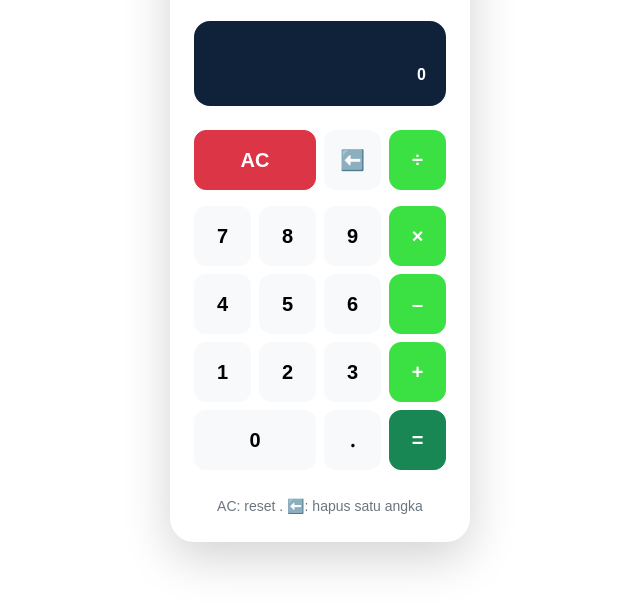
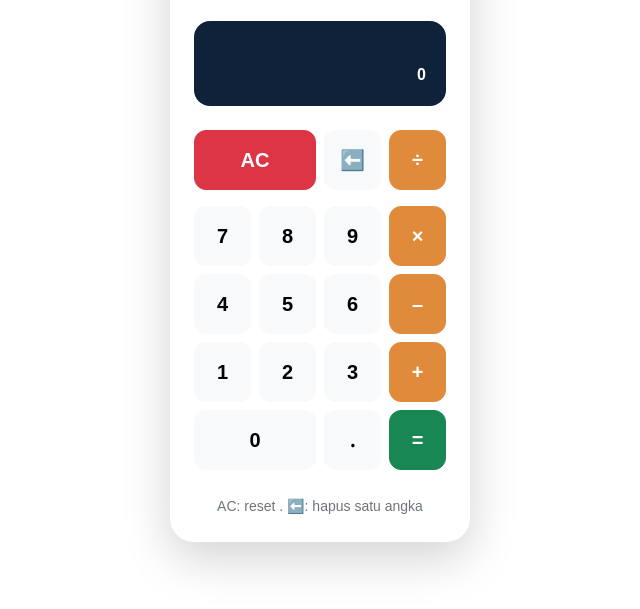
Before and after one commit to yarif1411/project_kalkulator, a plain HTML site: page index.html in a window 1280 px wide. Shown: the part 153-762 px from the top of the page, without its empty margins (320-960 px from the left). Drawn offline with nearby package versions, Linux system fonts and the light colour scheme.

Commit message:
first commit

```diff
--- a/css/style.css
+++ b/css/style.css
@@ -1,6 +1,6 @@
 :root {
     --warna-latar: #a5bbdf;
-    --warna-utama:#3be043;
+    --warna-utama:#e08b3b;
     --warna-display:#10213a;
 
 
```
